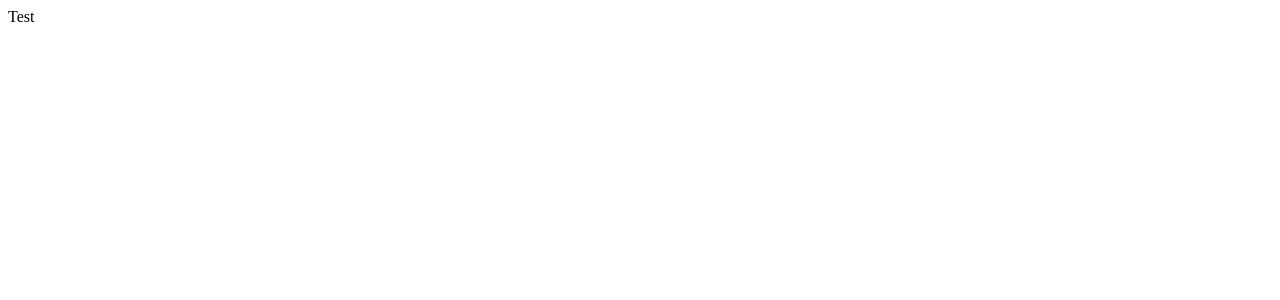
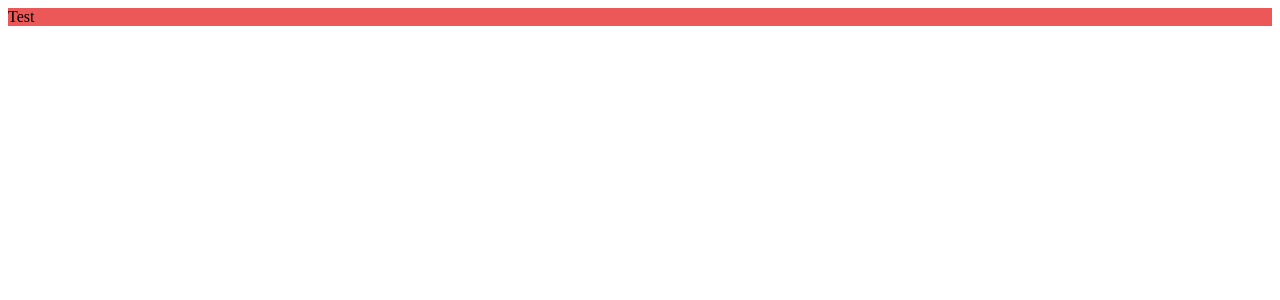
Before and after one commit to HolmesAyala/bitsports-technical-test, a React (Create React App) app: page / in a window 1280 px wide. Shown: the top 300 px of the page. Built offline with nearby package versions, Linux system fonts and the light colour scheme.

Commit message:
Define theme

```diff
--- a/package.json
+++ b/package.json
@@ -13,6 +13,7 @@
     "react": "^18.1.0",
     "react-dom": "^18.1.0",
     "react-scripts": "5.0.1",
+    "styled-components": "^5.3.5",
     "typescript": "^4.6.4",
     "web-vitals": "^2.1.4"
   },
@@ -39,5 +40,8 @@
       "last 1 firefox version",
       "last 1 safari version"
     ]
+  },
+  "devDependencies": {
+    "@types/styled-components": "^5.1.25"
   }
 }
--- a/src/App.tsx
+++ b/src/App.tsx
@@ -1,5 +1,17 @@
+import styled, { ThemeProvider } from 'styled-components';
+
+import { DEFAULT_THEME } from './styles/theme';
+
+const ThemeTest = styled('div')`
+	background-color: ${({ theme }) => theme.colors.text.emphasis};
+`;
+
 function App() {
-	return <div>Test</div>;
+	return (
+		<ThemeProvider theme={DEFAULT_THEME}>
+			<ThemeTest>Test</ThemeTest>
+		</ThemeProvider>
+	);
 }
 
 export default App;
--- /dev/null
+++ b/src/styles/theme.ts
@@ -0,0 +1,15 @@
+import { DefaultTheme } from 'styled-components';
+
+export const DEFAULT_THEME: DefaultTheme = {
+	colors: {
+		primary: {
+			// Ravn Black
+			main: '#121212',
+		},
+		text: {
+			light: '#828282',
+			dark: '#333333',
+			emphasis: '#EC5757',
+		},
+	},
+};
```
Also changed, not shown: src/styles/styled.d.ts (added, +16 -0 lines), 1 other file (tests, documents, lock files or other folders).
